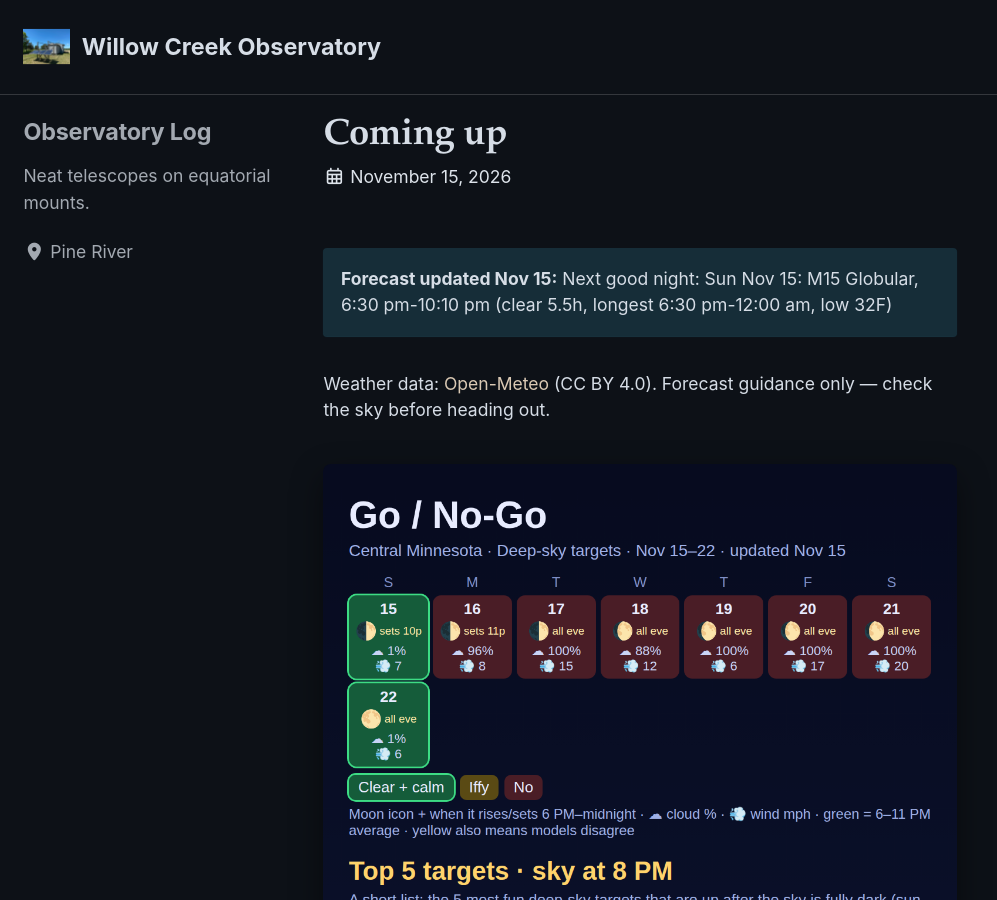
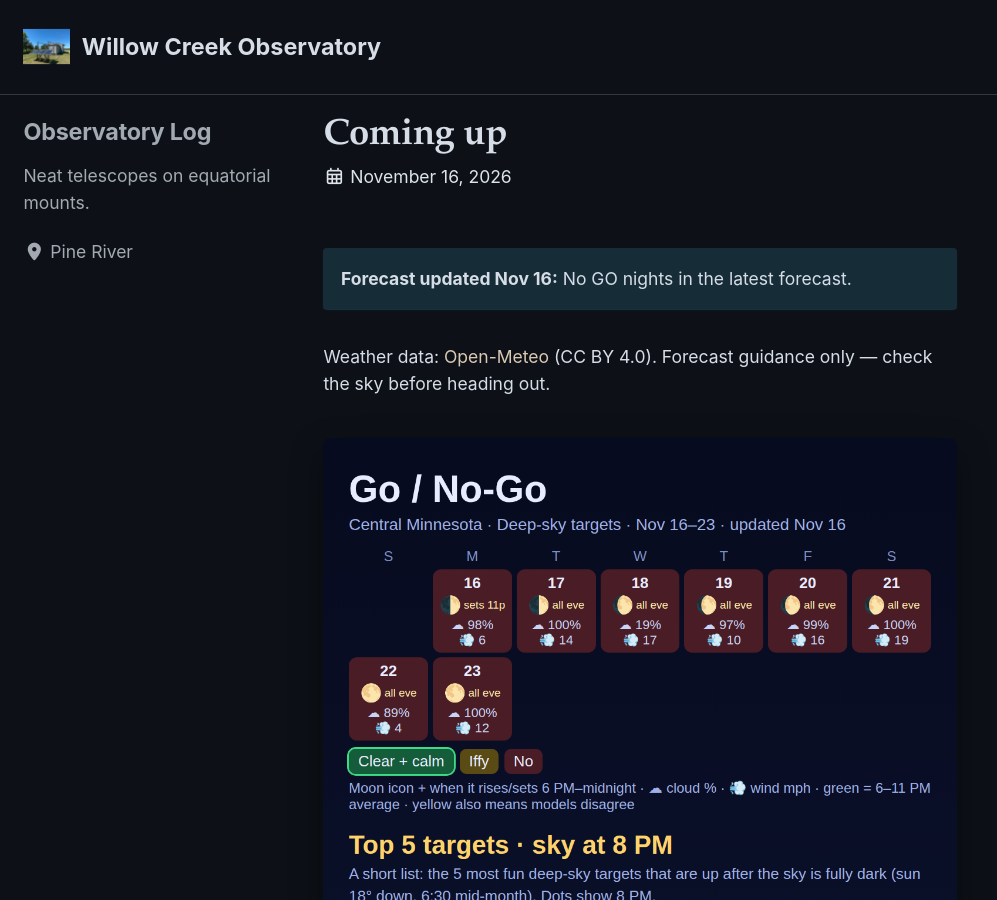
Before and after one commit to ethos101/ethos101.github.io, a Jekyll site: the page built from _posts/1900-01-01-about.md, in a window 1280 px wide and 900 px high. Shown: the whole window, without its empty margins (0-997 px from the left). Built offline with Jekyll 4.4.1, drawn with Linux system fonts in a browser that asks for light colours; cached includes are drawn as plain includes; some of the changed text lies outside the part shown.

Commit message:
Update stargazing forecast (Nov 16)

```diff
--- a/_includes/forecast_status.html
+++ b/_includes/forecast_status.html
@@ -1,2 +1,2 @@
-<p class="notice--info"><strong>Forecast updated Nov 15:</strong> Next good night: Sun Nov 15: M15 Globular, 6:30 pm-10:10 pm (clear 5.5h, longest 6:30 pm-12:00 am, low 32F)</p>
+<p class="notice--info"><strong>Forecast updated Nov 16:</strong> No GO nights in the latest forecast.</p>
 <p class="small">Weather data: <a href="https://open-meteo.com/">Open-Meteo</a> (CC BY 4.0). Forecast guidance only — check the sky before heading out.</p>
--- a/_posts/1900-01-01-about.md
+++ b/_posts/1900-01-01-about.md
@@ -1,6 +1,6 @@
 ---
 title: Coming up
-date: 2026-11-15
+date: 2026-11-16
 header:
   teaser: /images/month.png
 ---
```
Also changed, not shown: images/month.png.
